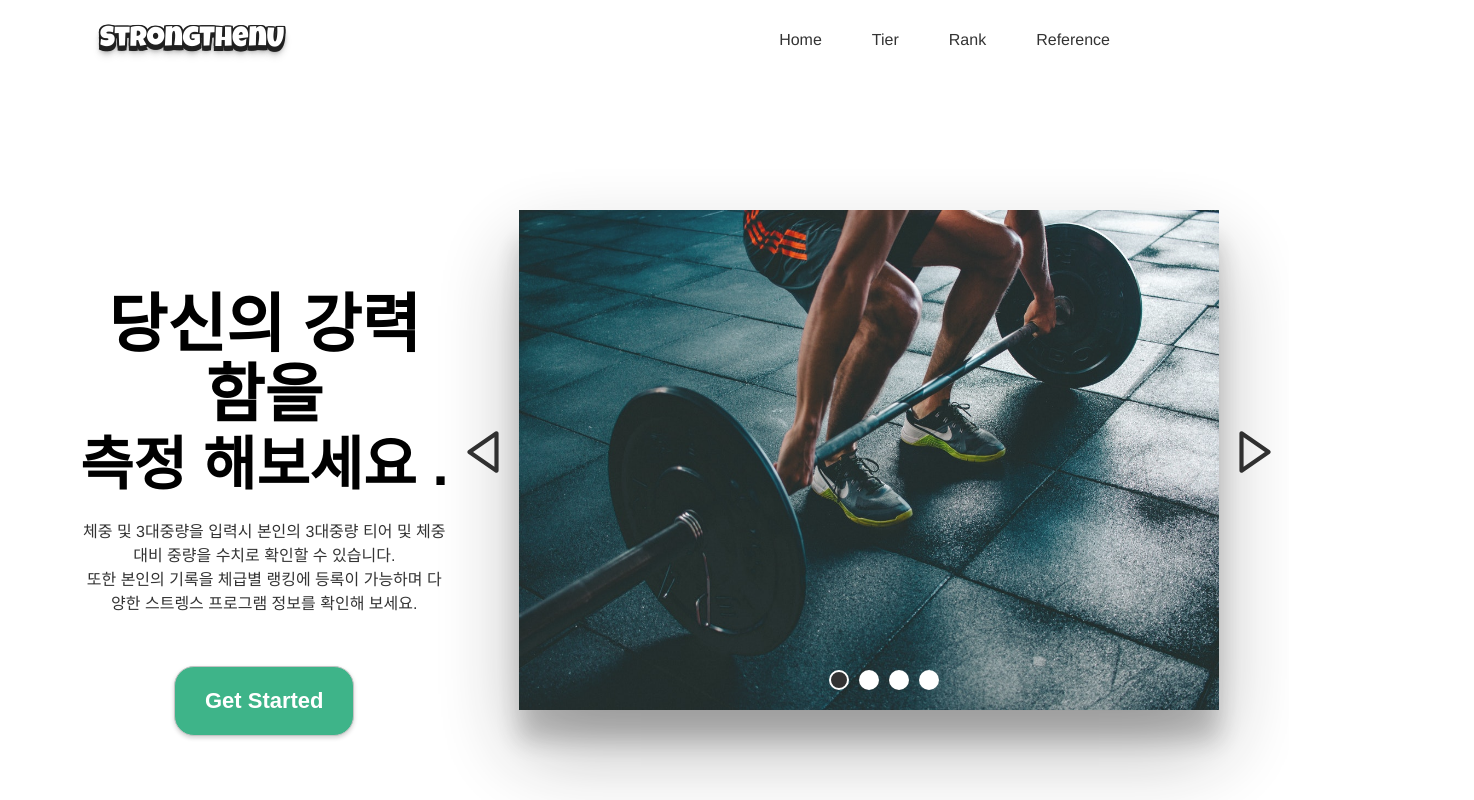
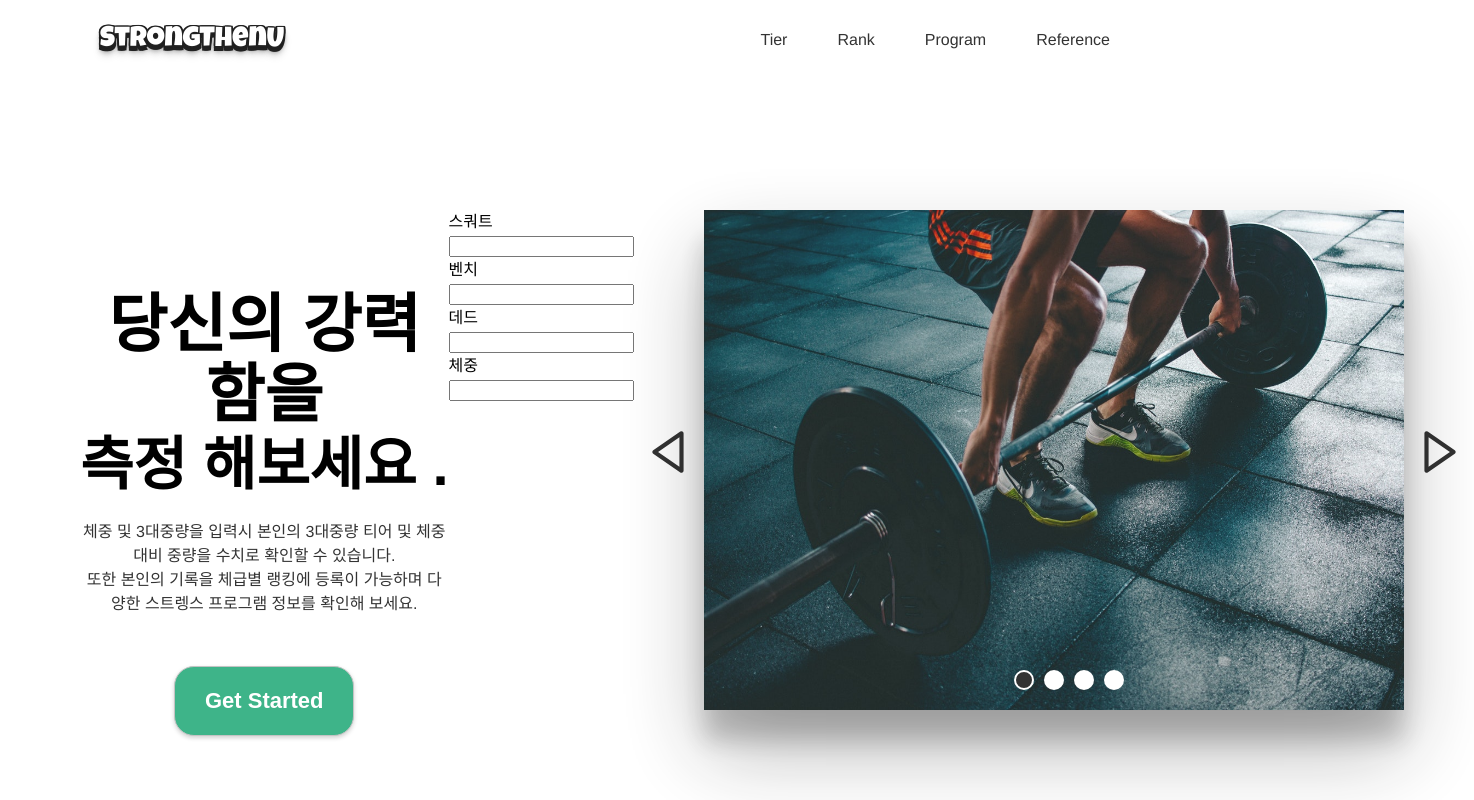
Before and after one commit to dwhddnjs/StrongthanU-project, a React (Create React App) app: page / in a window 1280 px wide. Both pictures are taken after a click on the button "Get Started". Shown: the top 800 px of the page, 1474 px wide, since content can reach past the window. Built offline with nearby package versions, Linux system fonts and the light colour scheme.

Commit message:
✨ HomeModal 추가합니다

```diff
--- a/src/components/Header/HeaderNav.tsx
+++ b/src/components/Header/HeaderNav.tsx
@@ -4,9 +4,9 @@ import styled from 'styled-components';
 const HeaderNav = () => {
   return (
     <NavContainer>
-      <NavItems>Home</NavItems>
       <NavItems>Tier</NavItems>
       <NavItems>Rank</NavItems>
+      <NavItems>Program</NavItems>
       <NavItems>Reference</NavItems>
     </NavContainer>
   );
--- a/src/pages/Home/components/HomeInfo.tsx
+++ b/src/pages/Home/components/HomeInfo.tsx
@@ -1,9 +1,17 @@
-import React from 'react';
+import React, { useState } from 'react';
 import styled from 'styled-components';
+import HomeModal from './HomeModal';
 import HomeStartBtn from './HomeStartBtn';
 
 const HomeInfo = () => {
+  const [modal, setModal] = useState(false);
+
+  const handleOpenForm = () => {
+    setModal(true);
+  };
+
   return (
+    <>
       <InfoContainer>
         <InfoTitle>
           당신의 강력함을
@@ -13,8 +21,10 @@ const HomeInfo = () => {
           체중 및 3대중량을 입력시 본인의 3대중량 티어 및 체중대비 중량을 수치로 확인할 수 있습니다.
           <br /> 또한 본인의 기록을 체급별 랭킹에 등록이 가능하며 다양한 스트렝스 프로그램 정보를 확인해 보세요.
         </InfoDesc>
-      <HomeStartBtn />
+        <HomeStartBtn onOpenForm={handleOpenForm} />
       </InfoContainer>
+      {modal && <HomeModal />}
+    </>
   );
 };
 
@@ -26,7 +36,7 @@ const InfoContainer = styled.div`
 `;
 const InfoTitle = styled.div`
   font-size: 64px;
-  font-weight: 800;
+  font-weight: 700;
   line-height: 70px;
   margin-top: 80px;
   pre {
--- /dev/null
+++ b/src/pages/Home/components/HomeModal.tsx
@@ -0,0 +1,41 @@
+import React from 'react';
+import styled from 'styled-components';
+
+const HomeModal = () => {
+  return (
+    <ModalContainer>
+      <ModalForm>
+        <TitleInputWrapper>
+          <ModalTitle>스쿼트</ModalTitle>
+          <ModalInput />
+        </TitleInputWrapper>
+        <TitleInputWrapper>
+          <ModalTitle>벤치</ModalTitle>
+          <ModalInput />
+        </TitleInputWrapper>
+        <TitleInputWrapper>
+          <ModalTitle>데드</ModalTitle>
+          <ModalInput></ModalInput>
+        </TitleInputWrapper>
+        <TitleInputWrapper>
+          <ModalTitle>체중</ModalTitle>
+          <ModalInput></ModalInput>
+        </TitleInputWrapper>
+      </ModalForm>
+    </ModalContainer>
+  );
+};
+
+export default HomeModal;
+
+const ModalContainer = styled.div`
+  z-index: 100000;
+`;
+
+const ModalForm = styled.div``;
+
+const TitleInputWrapper = styled.div``;
+
+const ModalTitle = styled.span``;
+
+const ModalInput = styled.input``;
--- a/src/pages/Home/components/HomeStartBtn.tsx
+++ b/src/pages/Home/components/HomeStartBtn.tsx
@@ -1,8 +1,16 @@
-import React from 'react';
+import React, { FC } from 'react';
 import styled from 'styled-components';
 
-const HomeStartBtn = () => {
-  return <StartButton>Get Started</StartButton>;
+interface HomeStartBtnProps {
+  onOpenForm: () => void;
+}
+
+const HomeStartBtn: FC<HomeStartBtnProps> = ({ onOpenForm }) => {
+  const handleOpenForm = () => {
+    onOpenForm();
+  };
+
+  return <StartButton onClick={handleOpenForm}>Get Started</StartButton>;
 };
 
 export default HomeStartBtn;
--- a/src/pages/Home/components/index.ts
+++ b/src/pages/Home/components/index.ts
@@ -1,3 +1,4 @@
 export { default as HomeCarousel } from './HomeCarousel';
 export { default as HomeInfo } from './HomeInfo';
 export { default as HomeStartBtn } from './HomeStartBtn';
+export { default as HomeModal } from './HomeModal';
--- a/src/pages/Home/screen/Home.tsx
+++ b/src/pages/Home/screen/Home.tsx
@@ -1,4 +1,4 @@
-import React from 'react';
+import React, { useState } from 'react';
 import { Header } from '../../../components/Header';
 import styled from 'styled-components';
 import { HomeCarousel, HomeInfo } from '../components';
```
Lines whose indentation alone changed are shown as unchanged.
